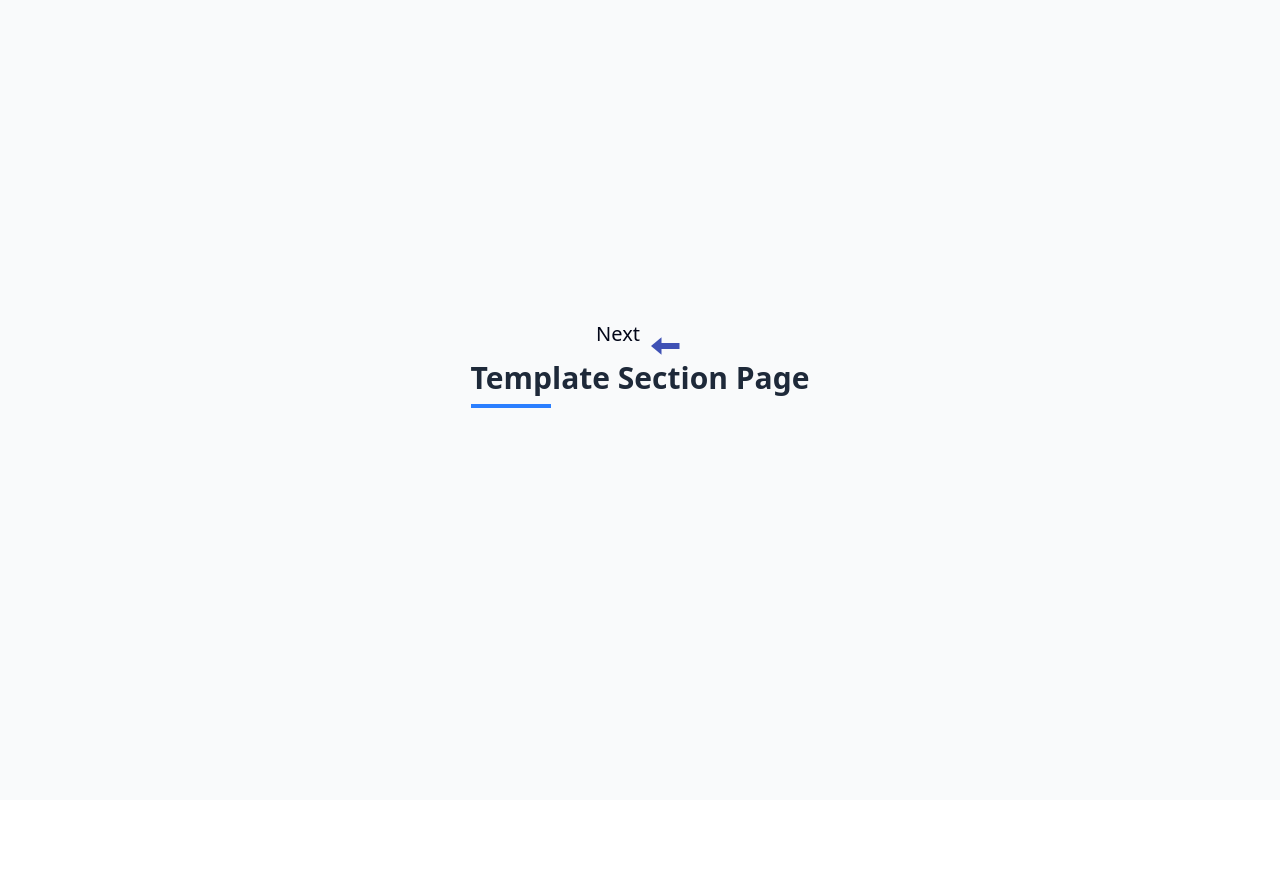
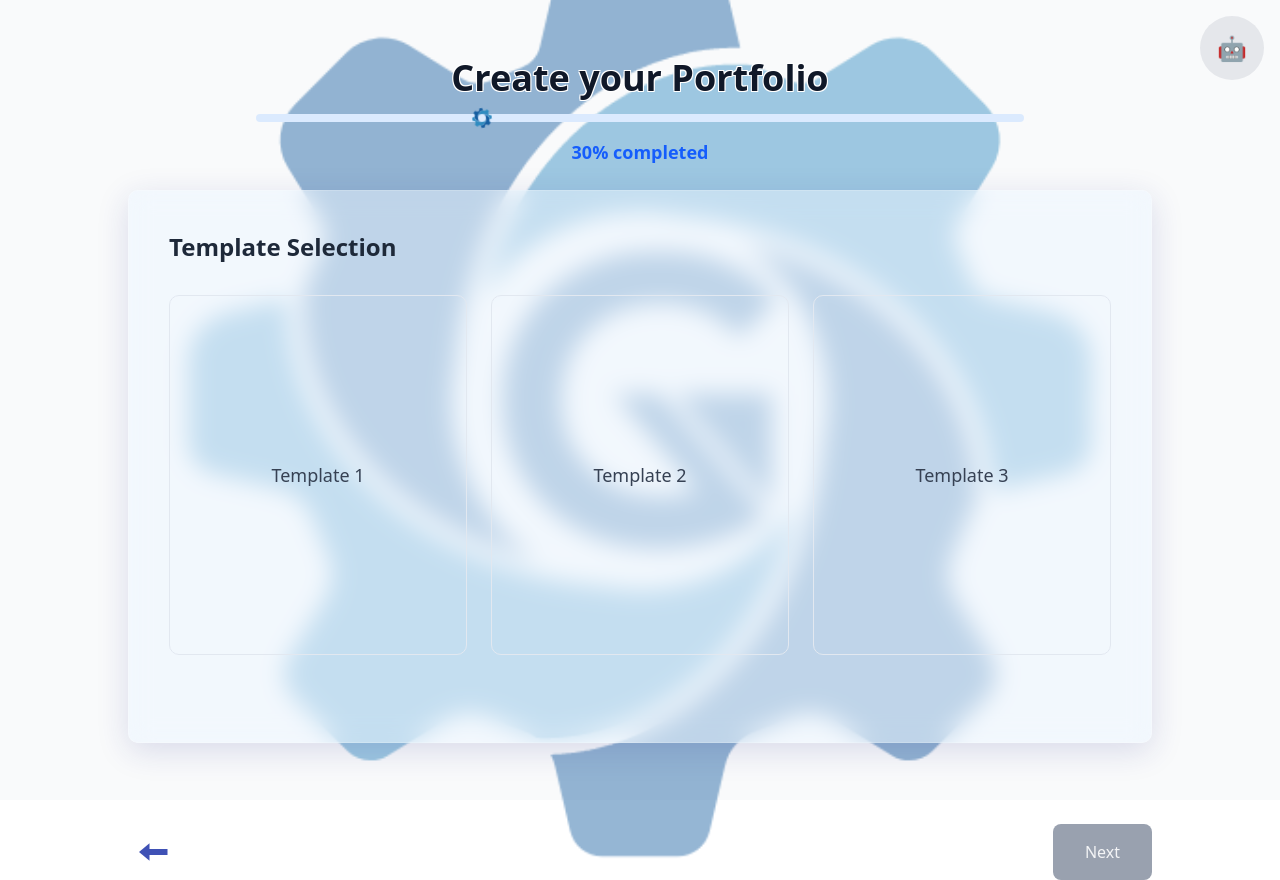
Before and after one commit to ICPEP-SE-CITU/GearFolio, a Next.js app: page /portfolio_creation_page/7_template_section in a window 1280 px wide. Before the commit the page ends 800 px from the top, so only its background shows below. Built offline with nearby package versions, Linux system fonts and the light colour scheme.

Commit message:
TemplateSection
TemplateSection

```diff
--- a/src/app/(routes)/portfolio_creation_page/7_template_section/page.js
+++ b/src/app/(routes)/portfolio_creation_page/7_template_section/page.js
@@ -1,35 +1,179 @@
 "use client";
 
+
+import { useState, useRef, useEffect } from "react"; // Import React hooks for state and lifecycle management
 import Link from "next/link";
 import {FcLeft } from "react-icons/fc";
+import Image from "next/image"; // Import Image from Next.js for optimized image handling
+import { Progress } from "@/components/ui/progress"; // Import custom Progress component
 
 export default function TemplatePage() {
+  const [selectedTemplates, setSelectedTemplates] = useState([]);
+  const [progress, setProgress] = useState(30);
+  const [targetProgress, setTargetProgress] = useState(30);
+
+  const MAX_PAGE_PROGRESS = 10;
+
+  const toggleTemplate = (template) => {
+    setSelectedTemplates((prev) => {
+      if (prev.includes(template)) {
+        // If the template is already selected, remove it
+        return prev.filter((item) => item !== template);
+      } else {
+        // If the template is not selected, add it
+        return [...prev, template];
+      }
+    });
+  };
+
+  useEffect(() => {
+    if(selectedTemplates.length > 0){
+      setProgress(40);
+      setTargetProgress(40);
+    }else{
+      setProgress(30);
+      setTargetProgress(30);
+    }
+  }, [selectedTemplates]);
+
+  useEffect(() => {
+    if (Math.abs(progress - targetProgress) < 0.1) {
+      setProgress(targetProgress);
+      return;
+    }
+
+    const animationFrame = requestAnimationFrame(() => {
+      const diff = targetProgress - progress;
+      const step = Math.abs(diff) < 0.5 ? diff : diff * 0.1;
+
+      setProgress((prev) => Math.round((prev + step) * 10) / 10);
+    });
+
+    return () => cancelAnimationFrame(animationFrame);
+  }, [progress, targetProgress]);
+
+  const canProceed = selectedTemplates.length > 0;
+
   return (
     <>
+
     <div className="min-h-screen bg-gray-50 p-6 md:p-12 flex flex-col items-center justify-center">
-        {/* Page header */}
-        <div className="mb-8">
-          <h1 className="text-3xl font-bold text-gray-800">Template Section Page</h1>
-          <div className="w-20 h-1 bg-blue-500 mt-2"></div> {/* Underline effect */}
+
+       {/* Background logo - now positioned as page background */}
+            <div className="fixed inset-0 z-0 opacity-45 flex items-center justify-center pointer-events-none">
+              <div className="w-[937px] h-[937px] flex-shrink-0 aspect-square">
+                <Image
+                  src="/gear_folio_logo.svg"
+                  width={937}
+                  height={937}
+                  alt="Background logo"
+                  priority
+                  className="w-full h-full object-contain"
+                />
+              </div>
+            </div>
+          {/* Header with title and progress */}
+          <div className = "w-full max-w-5xl mx-auto mb-6 text-center relative z-10">
+            <h1 className = "text-4xl font-bold text-gray-900 mb-4 [text-shadow:_-1px_-1px_0_white,_1px_-1px_0_white,_-1px_1px_0_white,_1px_1px_0_white]"> {/* Text shadow for better visibility */}
+            Create your Portfolio
+            </h1>
+            <div className ="max-w-3xl mx-auto relative">
+              {/* Progress bar container */}
+              <div className = "relative">
+                {/* Progress bar */}
+                <div className = "bg-blue-100 rounded-full overflow-hidden h-2">
+                  {/* progress bar */}
+
+                  {/* Gear positioned on top of progress bar */}
+                  <div
+                    className="absolute top-0 z-20 transition-all duration-300 ease-out"
+                    style={{
+                      /* kuwang pa */
+                      left: `${progress}%`,
+                      transform: 'translate(-50%, -50%)',
+                      marginTop: "4px",
+                      marginLeft: "-4px"
+                     }}
+                  >
+                    <div className="animate-spin">
+                     <Image src="/gear.svg" width={20} height={20} alt="Progress indicator" />
+                      </div>
+                  </div>
+                </div>
+                <div className="flex items-center justify-center mt-4">
+                  <span className="text-lg text-blue-600 font-bold">{Math.round(progress)}% completed</span>
+                </div>
+              </div>
             </div>
           </div>
 
-    {/* Navigation buttons */}
-    <div className="absolute -mt-120 left-160 flex gap-4">
+           {/* Modern glass effect container with subtle blue tint */}
+           <div className="w-full max-w-5xl mx-auto relative z-10">
+             {/* Main glass container */}
+             <div className="w-full h-[553px] rounded-lg relative overflow-hidden shadow-lg"
+              style={{
+                background: 'rgba(235, 245, 255, 0.5)',
+                backdropFilter: 'blur(12px)',
+                boxShadow: '0 8px 32px rgba(31, 38, 135, 0.15)',
+                border: '1px solid rgba(255, 255, 255, 0.18)'
+              }}
+              >
+                <div className="p-10 h-full relative">
+                   {/* Template Section */}
+                   <h2 className= "text-2xl font-semibold text-gray-800 mb-8">Template Selection</h2>
+                   <div className= "grid grid-cols-1 md:grid-cols-3 gap-6">
+                    {[1,2,3].map((template) =>(
+                      <div
+                      key={template}
+                      onClick={() => toggleTemplate(template)}
+                      className={`border rounded-lg h-90 flex items-center justify-center text-lg font-medium cursor-pointer transition
+                      ${
+                        selectedTemplates.includes(template)
+                          ? "bg-blue-200 border-blue-400 text-blue-800 shadow-lg"
+                          : "text-gray-700 hover:shadow-lg"
+                      }`}
+                    >
+                        Template {template}
+
+                      </div>
+                    ))}
+                   </div>
+                </div>
+             </div>
+           </div>
+    </div>
+
+   {/* Navigation */}
+<div className="w-full max-w-5xl mx-auto flex justify-between mt-6">
   <Link
     href="/portfolio_creation_page/6_work_experience"
     className="p-2 flex items-center justify-center rounded-md bg-transparent hover:transition-all duration-300 group"
   >
-            <FcLeft className="text-4xl group-hover:scale-125 transition-transform duration-300"/>
+    <FcLeft className="text-4xl group-hover:scale-125 transition-transform duration-300" />
+  </Link>
 
+  <Link
+    href="/portfolio_creation_page/8_generate_portfolio"
+    className={`py-4 px-8 font-medium rounded-md focus:outline-none focus:ring-2 focus:ring-offset-2 focus:ring-blue-500 transition-all duration-200 ${
+      canProceed
+        ? "bg-blue-600 text-white hover:bg-blue-700"
+        : "bg-gray-400 text-gray-100 cursor-not-allowed"
+    }`}
+    onClick={(e) => !canProceed && e.preventDefault()}
+  >
+    Next
   </Link>
 </div>
-        <div className="absolute -mt-120 right-160 flex gap-4">
-          <Link
-            href="/portfolio_creation_page/8_generate_portfolio"
-            className='text-xl hover:scale-115 transition-transform duration-300'>
-            Next
-          </Link>
+
+
+
+
+          {/* UI for AI Mascot Here. Note:This just an code representation */}
+       {/* Frontend, just copy this code every page. akoa pani himoan og UI component */}
+      <div className="absolute top-4 right-4 z-20">
+        <div className="w-16 h-16 bg-gray-200 rounded-full flex items-center justify-center">
+          <div className="text-2xl">🤖</div>
+        </div>
       </div>
     </>
   );
```
Lines whose indentation alone changed are shown as unchanged.
